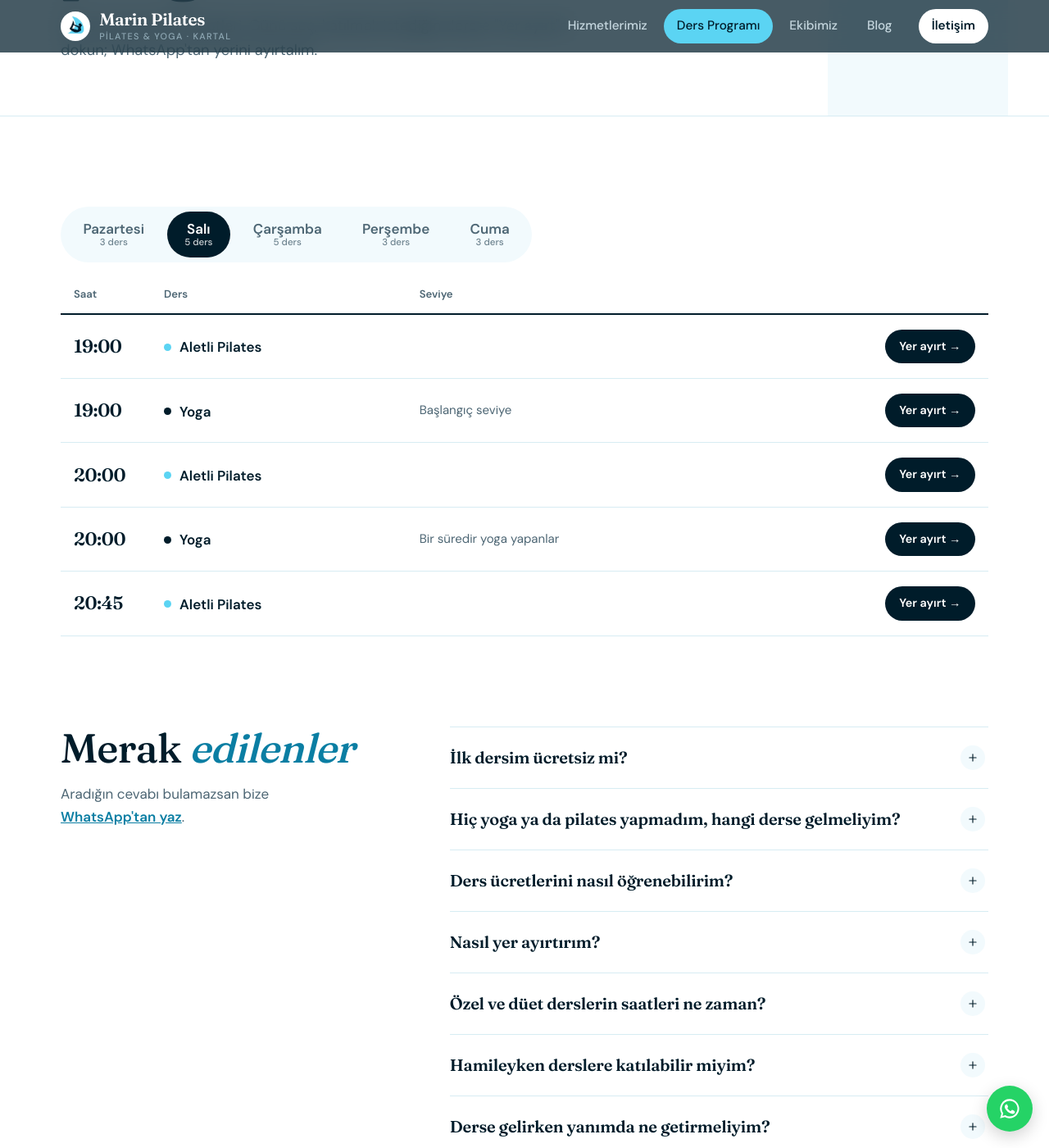
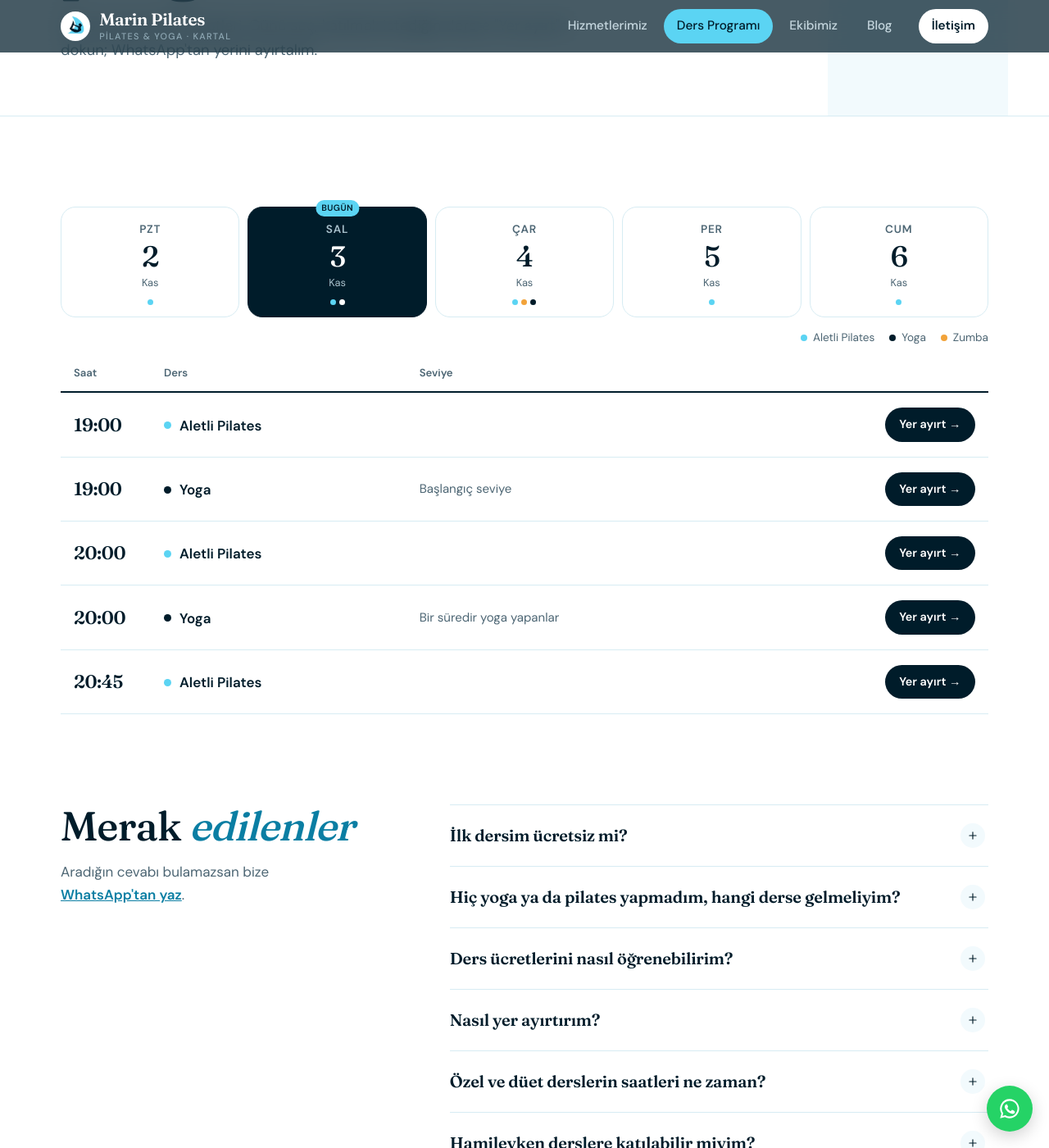
Before and after one commit to irembasoglu/pilates, a Jekyll site: the page built from program.html, in a window 1280 px wide and 1400 px high, scrolled down 306 px. Shown: the whole window at 82% size. Built offline with Jekyll 4.4.1, drawn with Linux system fonts in a browser that asks for light colours.

Commit message:
Ders programı: takvim gibi tarih kartları ve renk açıklaması
Kartlar bu haftanın tarihlerini gösterir, bugün 'BUGÜN' ile işaretlenir.
Renkli noktalar o günkü ders türlerini gösterir.

Co-Authored-By: Claude Opus 5.5 <noreply@anthropic.com>
Claude-Session: https://claude.ai/code/session_01V8pagf3RSBv4mF8qP7Bptg

```diff
--- a/program.html
+++ b/program.html
@@ -8,12 +8,22 @@ aciklama: Marin Pilates haftalık grup ders programı. Aletli pilates, yoga ve z
 
 <section class="section program-section">
   <div class="container">
-    <div class="tabs" role="tablist" aria-label="Günler">
+    {% assign kisalar = "Pzt,Sal,Çar,Per,Cum" | split: "," %}
+    <div class="date-tabs" role="tablist" aria-label="Günler">
       {% for gun in site.data.program.gunler %}
       {% assign gunun = site.data.program.dersler | where: "gun", gun %}
-      <button type="button" class="tab{% if forloop.first %} on{% endif %}" role="tab" id="sekme-{{ forloop.index }}" data-gun="{{ gun }}" aria-controls="gun-{{ forloop.index }}" aria-selected="{% if forloop.first %}true{% else %}false{% endif %}">{{ gun }}<small>{{ gunun.size }} ders</small></button>
+      {% assign turler = gunun | map: "tur" | uniq %}
+      {% assign i = forloop.index0 %}
+      <button type="button" class="date-tab{% if forloop.first %} on{% endif %}" role="tab" id="sekme-{{ forloop.index }}" data-gun="{{ gun }}" data-i="{{ i }}" aria-controls="gun-{{ forloop.index }}" aria-selected="{% if forloop.first %}true{% else %}false{% endif %}" aria-label="{{ gun }}, {{ gunun.size }} ders">
+        <span class="today" hidden>BUGÜN</span>
+        <span class="dn">{{ kisalar[i] }}</span>
+        <span class="num">{{ gun | slice: 0, 3 }}</span>
+        <span class="mo"></span>
+        <span class="dots">{% for t in turler %}<i class="d-{{ t }}"></i>{% endfor %}</span>
+      </button>
       {% endfor %}
     </div>
+    <p class="legend"><span><i class="d-pilates"></i>Aletli Pilates</span><span><i class="d-yoga"></i>Yoga</span><span><i class="d-zumba"></i>Zumba</span></p>
 
     {% for gun in site.data.program.gunler %}
     {% assign gunun = site.data.program.dersler | where: "gun", gun %}
@@ -76,15 +86,23 @@ aciklama: Marin Pilates haftalık grup ders programı. Aletli pilates, yoga ve z
 {% include cta.html %}
 
 <script>
-  // Gün sekmeleri: sayfa bugünün gününde açılır
+  // Gün kartları: bu haftanın tarihlerini yazar, sayfayı bugünün gününde açar
   (function () {
-    var tabs = document.querySelectorAll('.tab'), panels = document.querySelectorAll('.day-table');
+    var tabs = document.querySelectorAll('.date-tab'), panels = document.querySelectorAll('.day-table');
+    var aylar = ['Oca', 'Şub', 'Mar', 'Nis', 'May', 'Haz', 'Tem', 'Ağu', 'Eyl', 'Eki', 'Kas', 'Ara'];
+    var now = new Date(), wd = now.getDay();
+    var pzt = new Date(now); pzt.setDate(now.getDate() + (wd === 0 ? 1 : wd === 6 ? 2 : 1 - wd));
+    tabs.forEach(function (t) {
+      var d = new Date(pzt); d.setDate(pzt.getDate() + Number(t.dataset.i));
+      t.querySelector('.num').textContent = d.getDate();
+      t.querySelector('.mo').textContent = aylar[d.getMonth()];
+      if (wd >= 1 && wd <= 5 && Number(t.dataset.i) === wd - 1) t.querySelector('.today').hidden = false;
+    });
     function goster(gun) {
       tabs.forEach(function (t) { var on = t.dataset.gun === gun; t.classList.toggle('on', on); t.setAttribute('aria-selected', on); });
       panels.forEach(function (p) { p.hidden = p.dataset.gun !== gun; });
     }
     tabs.forEach(function (t) { t.onclick = function () { goster(t.dataset.gun); }; });
-    var bugun = ['Pazar', 'Pazartesi', 'Salı', 'Çarşamba', 'Perşembe', 'Cuma', 'Cumartesi'][new Date().getDay()];
-    if (document.querySelector('.tab[data-gun="' + bugun + '"]')) goster(bugun);
+    if (wd >= 1 && wd <= 5) goster(tabs[wd - 1].dataset.gun);
   })();
 </script>
--- a/style.css
+++ b/style.css
@@ -407,16 +407,35 @@ p + p { margin-top: .9rem; }
 .map-box iframe { display: block; width: 100%; height: 520px; border: 0; }
 
 /* ---------- Ders programı ---------- */
-.tabs { display: flex; gap: 6px; padding: 6px; background: var(--mist); border-radius: 999px; width: max-content; max-width: 100%; overflow-x: auto; margin-bottom: 28px; }
-.tab {
-  font: inherit; border: 0; background: none; cursor: pointer; color: var(--muted);
-  padding: .7rem 1.35rem; border-radius: 999px; font-weight: 600; white-space: nowrap;
-  display: inline-flex; flex-direction: column; align-items: center; line-height: 1.2;
-  transition: background .2s, color .2s;
+/* Gün kartları: takvim gibi */
+.date-tabs { display: grid; grid-template-columns: repeat(5, 1fr); gap: 10px; margin-bottom: 14px; }
+.legend { display: flex; flex-wrap: wrap; justify-content: flex-end; gap: 6px 18px; color: var(--muted); font-size: .85rem; margin-bottom: 20px; }
+.legend span { display: inline-flex; align-items: center; gap: 7px; }
+.legend i { width: 8px; height: 8px; border-radius: 50%; }
+.date-tab {
+  font: inherit; color: var(--navy); cursor: pointer; position: relative;
+  border: 1.5px solid var(--line); background: var(--white); border-radius: 18px;
+  padding: 16px 10px 14px; display: flex; flex-direction: column; align-items: center; gap: 4px;
+  transition: border-color .2s, background .2s, color .2s, transform .2s;
 }
-.tab small { font-size: .72rem; font-weight: 500; opacity: .8; }
-.tab:hover { color: var(--navy); }
-.tab.on { background: var(--navy); color: var(--white); }
+.date-tab:hover { border-color: var(--blue); transform: translateY(-2px); }
+.date-tab .dn { font-size: .85rem; font-weight: 600; color: var(--muted); text-transform: uppercase; letter-spacing: .06em; }
+.date-tab .num { font-family: var(--display); font-size: 2.2rem; font-weight: 500; line-height: 1; letter-spacing: -0.03em; }
+.date-tab .mo { font-size: .8rem; color: var(--muted); margin-bottom: 6px; min-height: 1.2em; }
+.date-tab .today {
+  position: absolute; top: -9px; left: 50%; transform: translateX(-50%);
+  font-size: .66rem; font-weight: 700; letter-spacing: .04em;
+  background: var(--blue); color: var(--navy); padding: .1rem .45rem; border-radius: 999px;
+}
+.date-tab .today[hidden] { display: none; }
+.date-tab.on { background: var(--navy); border-color: var(--navy); color: var(--white); }
+.date-tab.on .dn, .date-tab.on .mo { color: #a9c1cc; }
+.dots { display: flex; gap: 4px; justify-content: center; }
+.dots i { width: 7px; height: 7px; border-radius: 50%; }
+.d-pilates { background: var(--blue); }
+.d-yoga { background: var(--navy); }
+.d-zumba { background: #f2a33a; }
+.date-tab.on .d-yoga { background: var(--white); }
 .sr-only { position: absolute; width: 1px; height: 1px; overflow: hidden; clip: rect(0 0 0 0); white-space: nowrap; }
 
 .schedule { width: 100%; border-collapse: collapse; }
@@ -534,6 +553,12 @@ p + p { margin-top: .9rem; }
   .sec-head p, .sec-head .btn-soft { justify-self: start; }
   .intro-photo, .about-photo { aspect-ratio: 4 / 3; }
   .service-grid { grid-template-columns: 1fr 1fr; gap: 10px; }
+  .date-tabs { gap: 6px; }
+  .date-tab { padding: 12px 4px 10px; border-radius: 14px; }
+  .date-tab .num { font-size: 1.6rem; }
+  .date-tab .dn { font-size: .72rem; }
+  .date-tab .mo { display: none; }
+  .legend { justify-content: flex-start; }
   .schedule, .schedule thead, .schedule tbody, .schedule tr, .schedule td { display: block; }
   .schedule thead { display: none; }
   .schedule tbody tr { display: grid; grid-template-columns: auto 1fr; gap: 2px 14px; align-items: center; padding: 14px 4px; border-bottom: 1px solid var(--line); }
```
